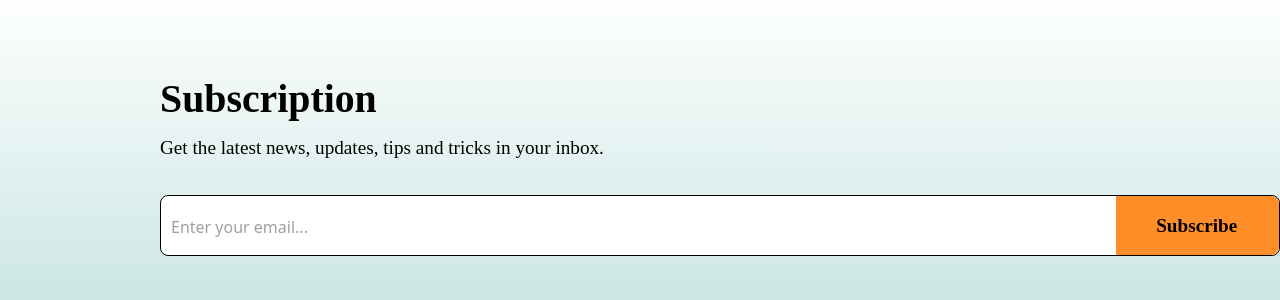
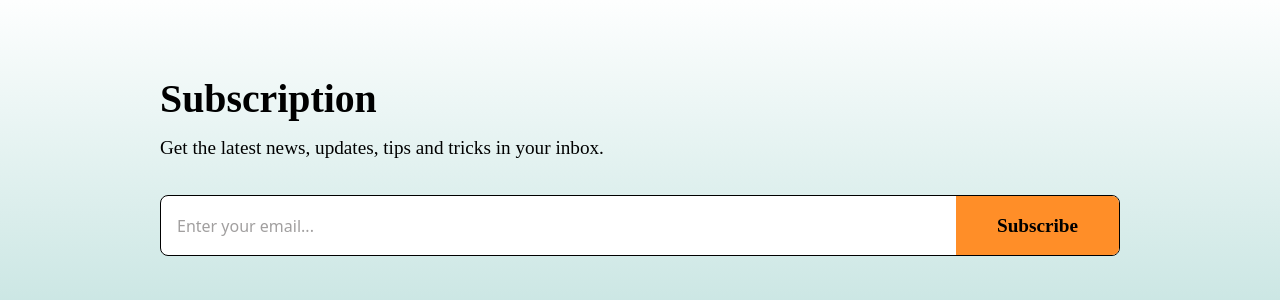
Before and after one commit to meedaah19/agro-smart-climate, a React (Vite) app: page / in a window 1280 px wide. Shown: the part 3597-3897 px from the top of the page. Built offline with nearby package versions, Linux system fonts and the light colour scheme.

Commit message:
Refactor Layout6 component for improved structure and styling consistency

```diff
--- a/src/components/Layout6.jsx
+++ b/src/components/Layout6.jsx
@@ -1,19 +1,29 @@
-export default function Layout6(){
-    return(
-        <div className="w-full max-w-[1440px] h-auto lg:h-[346px] lg:pr-[160px] lg:pl-[160px] pl-[30px] pr-[30px]  lg:pt-[80px] lg:pb-[80px] pt-[30px] pb-[30px] flex gap-[10px] bg-gradient-to-b from-[#FFFFFF] to-[rgb(198,228,225)]">
+export default function Layout6() {
+  return (
+    <div className="w-full max-w-[1440px] h-auto lg:h-[346px] lg:px-[160px] px-[30px] lg:py-[80px] py-[30px] flex justify-center bg-gradient-to-b from-[#FFFFFF] to-[rgb(198,228,225)]">
 
-            <div className=" lg:w-[1220px] h-auto lg:h-[186px] rounded-[20x] grid gap-[20px] lg:gap-[32px] ">
+      <div className="w-full max-w-[1220px] h-auto lg:h-[186px] grid gap-[20px] lg:gap-[32px]">
 
-                <div className=" lg:w-[1120px] lg:h-[93px] grid gap-[4px] ">
-                <h1 className=" font-[Poppins] font-[600] text-[28px] lg:text-[39.81px] ">Subscription</h1>
-                <p className=" font-[Poppins] font-[400] lg:text-[19.2px] text-[20px] ">Get the latest news, updates, tips and tricks in your inbox.</p>
-                </div>
+        <div className="w-full grid gap-[4px]">
+          <h1 className="font-[Poppins] font-[600] text-[28px] lg:text-[39.81px]">
+            Subscription
+          </h1>
+          <p className="font-[Poppins] font-[400] text-[20px] lg:text-[19.2px]">
+            Get the latest news, updates, tips and tricks in your inbox.
+          </p>
+        </div>
 
-                <div className=" lg:w-[1120px] lg:h-[61px] w-[319px] rounded-[8px] border-[1px] bg-[#FFFFFF] border-[#000000] flex ">
-                    <input className="lg:w-[957px] lg:h-[61px] rounded-tl-[8px] rounded-bl-[8px] lg:p-[10px] flex gap-[10px] text-[#443f3f] " type="email" placeholder="Enter your email..." />
-                        <button className="font-[Poppins] font-[700] text-[19.2px] bg-[#FF8E28] lg:w-[163px] lg:h-[59px] rounded-tr-[8px] rounded-br-[8px] pt-[16px] pr-[16px] pb-[16px] pl-[40px] flex gap-[10px]">Subscribe</button>
-                </div>
-            </div>
+        <div className="w-full rounded-[8px] border border-[#000000] bg-[#FFFFFF] flex flex-col sm:flex-row overflow-hidden">
+          <input
+            className="flex-1 h-[50px] lg:h-[61px] px-4 text-[#443f3f] outline-none"
+            type="email"
+            placeholder="Enter your email..."
+          />
+          <button className="font-[Poppins] font-[700] text-[16px] lg:text-[19.2px] bg-[#FF8E28] w-full sm:w-[163px] h-[50px] lg:h-[61px] flex items-center justify-center">
+            Subscribe
+          </button>
         </div>
-    )
+      </div>
+    </div>
+  );
 }
```
